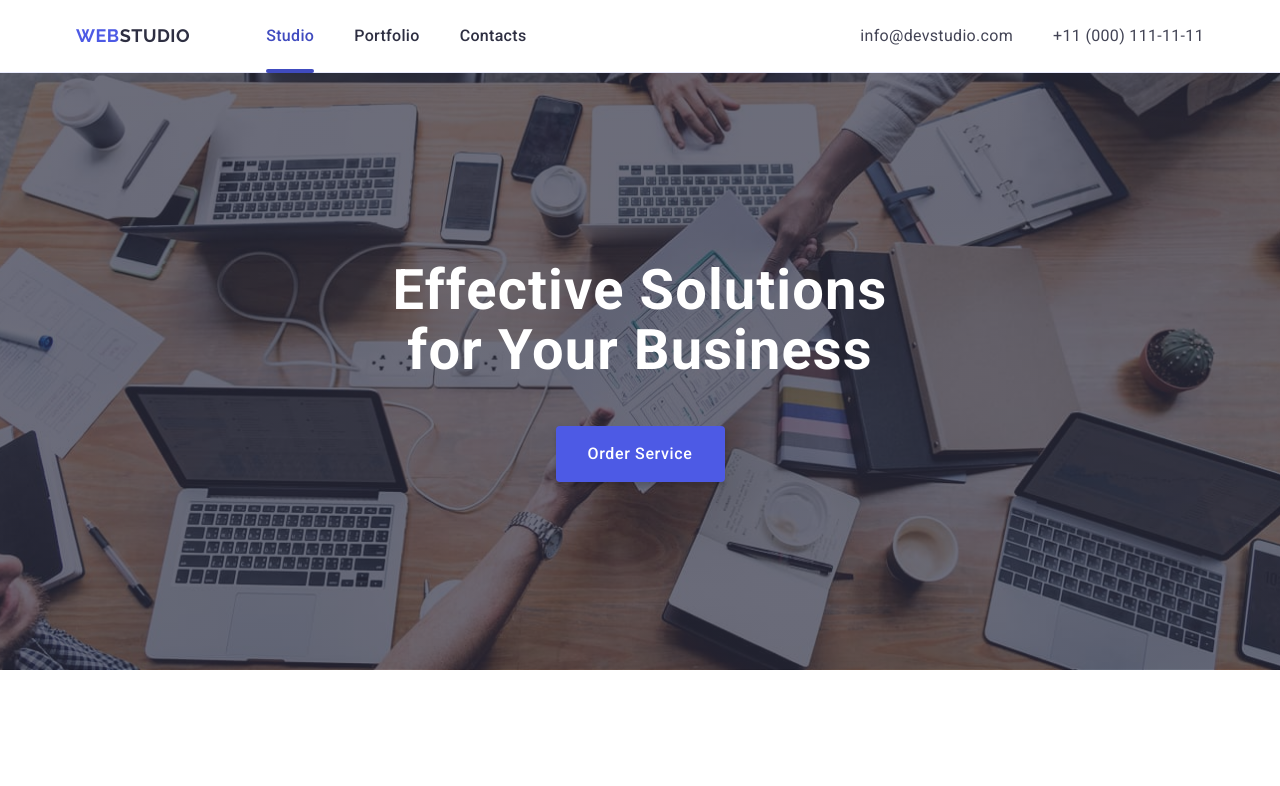
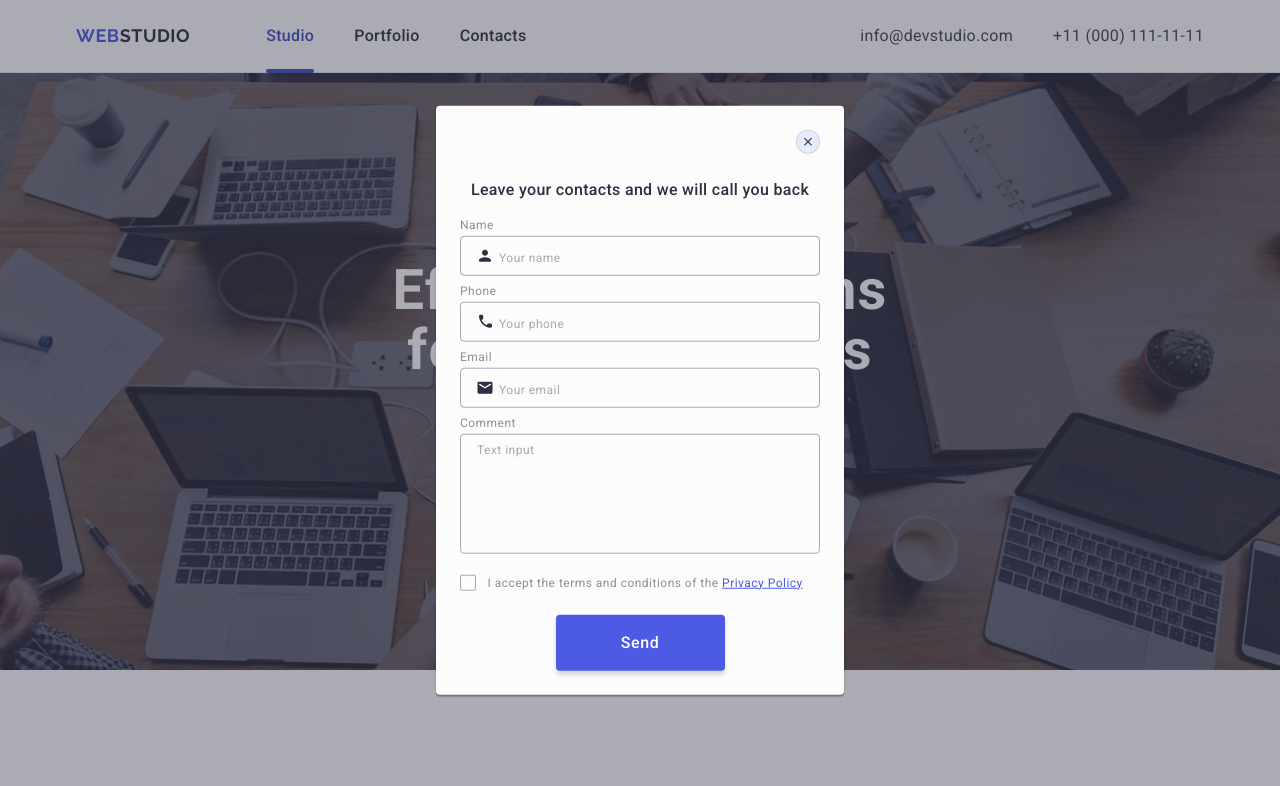
Before and after one commit to Mariia-Shtefiuk/goit-markup-hw-06, a plain HTML site: page index.html in a window 1280 px wide. Shown: the top 786 px of the page. Drawn offline with nearby package versions, Linux system fonts and the light colour scheme.

Commit message:
index/styles update

```diff
--- a/css/styles-old.css
+++ b/css/styles-old.css
@@ -1,4 +1,5 @@
-* #region Backdrop */ .backdrop {
+/* #region Backdrop */
+.backdrop {
   position: fixed;
   top: 0;
   left: 0;
--- a/css/styles.css
+++ b/css/styles.css
@@ -951,5 +951,263 @@ button {
 /* #endregion footer */
 
 /* #region backdrop */
+.backdrop {
+  position: fixed;
+  top: 0;
+  left: 0;
+  width: 100%;
+  height: 100%;
+  background-color: rgba(46, 47, 66, 0.4);
+  z-index: 999;
+  transition: opacity 250ms cubic-bezier(0.4, 0, 0.2, 1),
+    visibility 250ms cubic-bezier(0.4, 0, 0.2, 1);
+}
+
+.modal {
+  padding: 72px 16px 24px 16px;
+  width: 288px;
+  min-height: 623px;
+  border-radius: 4px;
+  background-color: #fcfcfc;
+  box-shadow: 0px 1px 1px rgba(0, 0, 0, 0.14), 0px 1px 3px rgba(0, 0, 0, 0.12),
+    0px 2px 1px rgba(0, 0, 0, 0.2);
+  transition: transform 250ms cubic-bezier(0.4, 0, 0.2, 1);
+  position: absolute;
+  top: 50%;
+  left: 50%;
+  transform: translate(-50%, -50%);
+}
+
+.close-btn {
+  position: absolute;
+  top: 24px;
+  right: 24px;
+  width: 24px;
+  height: 24px;
+  padding: 0;
+  background-color: #e7e9fc;
+  border-radius: 50%;
+  border: 1px solid rgba(0, 0, 0, 0.1);
+  display: flex;
+  align-items: center;
+  justify-content: center;
+  transition: background-color 250ms cubic-bezier(0.4, 0, 0.2, 1),
+    border 250ms cubic-bezier(0.4, 0, 0.2, 1);
+  cursor: pointer;
+}
+
+.close-btn:hover,
+.close-btn:focus {
+  background-color: #404bbf;
+  border: none;
+}
+
+.close-icon {
+  fill: #2e2f42;
+  transition: fill 250ms cubic-bezier(0.4, 0, 0.2, 1);
+}
+
+.close-btn:hover .close-icon,
+.close-btn:focus .close-icon {
+  fill: #fff;
+}
+
+.modal-text {
+  width: 256px;
+  font-weight: 500;
+  font-size: 16px;
+  line-height: 1.5;
+  letter-spacing: 0.02em;
+  text-align: center;
+  color: #2e2f42;
+  margin-bottom: 16px;
+}
+
+.modal-form-box {
+  margin-bottom: 8px;
+}
+
+.modal-form-label {
+  font-weight: 400;
+  font-size: 12px;
+  line-height: 1.17;
+  letter-spacing: 0.04em;
+  color: #8e8f99;
+  display: block;
+  margin-bottom: 4px;
+}
+
+.modal-form-content {
+  position: relative;
+}
+
+.modal-form-input {
+  width: 256px;
+  height: 40px;
+  border: 1px solid rgba(46, 47, 66, 0.4);
+  background-color: transparent;
+  border-radius: 4px;
+  padding-left: 38px;
+  outline: transparent;
+  transition: border-color 250ms cubic-bezier(0.4, 0, 0.2, 1);
+}
+
+.modal-form-input:focus {
+  border-color: #4d5ae5;
+}
+
+.modal-form-input::placeholder {
+  font-weight: 400;
+  font-size: 12px;
+  line-height: 1.17;
+  letter-spacing: 0.04em;
+  color: rgba(46, 47, 66, 0.4);
+}
+
+.modal-form-icon {
+  position: absolute;
+  top: 50%;
+  left: 16px;
+  transform: translateY(-50%);
+  fill: #2e2f42;
+  transition: fill 250ms cubic-bezier(0.4, 0, 0.2, 1);
+}
+
+.modal-form-input:focus + .modal-form-icon {
+  fill: #4d5ae5;
+}
+
+.modal-textarea {
+  margin-bottom: 16px;
+}
+
+.modal-comment {
+  border: 1px solid rgba(46, 47, 66, 0.4);
+  border-radius: 4px;
+  width: 256px;
+  height: 120px;
+  font-size: 12px;
+  line-height: 1.17;
+  letter-spacing: 0.04em;
+  color: rgba(46, 47, 66, 0.4);
+  background-color: transparent;
+  resize: none;
+  padding: 8px 16px;
+  outline: transparent;
+  transition: border-color 250ms cubic-bezier(0.4, 0, 0.2, 1);
+}
+
+.modal-comment:focus {
+  border-color: #4d5ae5;
+}
+
+.modal-comment::placeholder {
+  font-weight: 400;
+  font-size: 12px;
+  line-height: 1.17;
+  letter-spacing: 0.04em;
+  color: rgba(46, 47, 66, 0.4);
+}
+
+.modal-form-checkbox-content {
+  margin-bottom: 24px;
+}
+
+.checkbox-label {
+  display: flex;
+  align-items: center;
+  font-weight: 400;
+  font-size: 12px;
+  line-height: 1.17;
+  letter-spacing: 0.04em;
+  color: #8e8f99;
+  cursor: pointer;
+}
+
+.label-link {
+  text-decoration: underline;
+  color: #4d5ae5;
+}
+
+.custom-checkbox {
+  border-radius: 2px;
+  border: 1px solid rgba(46, 47, 66, 0.4);
+  width: 16px;
+  height: 16px;
+  display: inline-flex;
+  justify-content: center;
+  align-items: center;
+  flex-shrink: 0;
+  background-color: transparent;
+  fill: transparent;
+  margin-right: 8px;
+  transition: background-color 250ms cubic-bezier(0.4, 0, 0.2, 1),
+    border 250ms cubic-bezier(0.4, 0, 0.2, 1),
+    fill 250ms cubic-bezier(0.4, 0, 0.2, 1);
+}
+
+.checkbox:checked + .checkbox-label .custom-checkbox {
+  background-color: #404bbf;
+  fill: #f4f4fd;
+  border: transparent;
+}
+
+.modal-form-btn {
+  border-radius: 4px;
+  border: transparent;
+  padding: 16px 32px;
+  min-width: 169px;
+  height: 56px;
+  box-shadow: 0 4px 4px 0 rgba(0, 0, 0, 0.15);
+  background-color: #4d5ae5;
+  font-weight: 500;
+  font-size: 16px;
+  line-height: 1.5;
+  letter-spacing: 0.04em;
+  text-align: center;
+  color: #fff;
+  cursor: pointer;
+  display: block;
+  margin: 0 auto;
+  transition: background-color 250ms cubic-bezier(0.4, 0, 0.2, 1);
+}
+
+.modal-form-btn:hover,
+.modal-form-btn:focus {
+  background-color: #404bbf;
+}
+
+@media screen and (min-width: 768px) {
+  .modal {
+    padding: 72px 24px 24px 24px;
+    width: 408px;
+    min-height: 584px;
+    border-radius: 4px;
+    background-color: #fcfcfc;
+    box-shadow: 0px 1px 1px rgba(0, 0, 0, 0.14), 0px 1px 3px rgba(0, 0, 0, 0.12),
+      0px 2px 1px rgba(0, 0, 0, 0.2);
+    transition: transform 250ms cubic-bezier(0.4, 0, 0.2, 1);
+    position: absolute;
+    top: 50%;
+    left: 50%;
+    transform: translate(-50%, -50%);
+  }
+
+  .modal-text {
+    width: 360px;
+  }
+
+  .modal-form-input {
+    width: 360px;
+  }
+
+  .modal-comment {
+    width: 360px;
+  }
+
+  .checkbox-label {
+    display: block;
+  }
+}
 
 /* #endregion backdrop */
--- a/index.html
+++ b/index.html
@@ -510,7 +510,7 @@
     <!--#endregion Footer-->
 
     <!--#region Backdrop-->
-    <div class="backdrop">
+    <div class="backdrop is-open">
         <div class="modal">
             <button type="button" class="close-btn">
                 <svg class="close-icon" width="8" height="8">
@@ -560,11 +560,14 @@
                 <div class="modal-form-checkbox-content">
                     <input class="checkbox visually-hidden" type="checkbox" id="user-privacy" value="true"
                         name="user-privacy">
-                    <label class="checkbox-label" for="user-privacy"><span class="custom-checkbox"><svg width="10"
-                                height="8">
+                    <label class="checkbox-label" for="user-privacy">
+                        <span class="custom-checkbox"><svg width="10" height="8">
                                 <use href="./images/icons.svg#tick"></use>
-                            </svg></span>I accept the terms and conditions of the <a class="label-link" href="">Privacy
-                            Policy</a></label>
+                            </svg></span>
+                        <span>I accept the terms and conditions of the
+                            <a class="label-link" href="">Privacy Policy</a>
+                        </span>
+                    </label>
                 </div>
                 <button class="modal-form-btn" type="submit">Send</button>
             </form>
```
